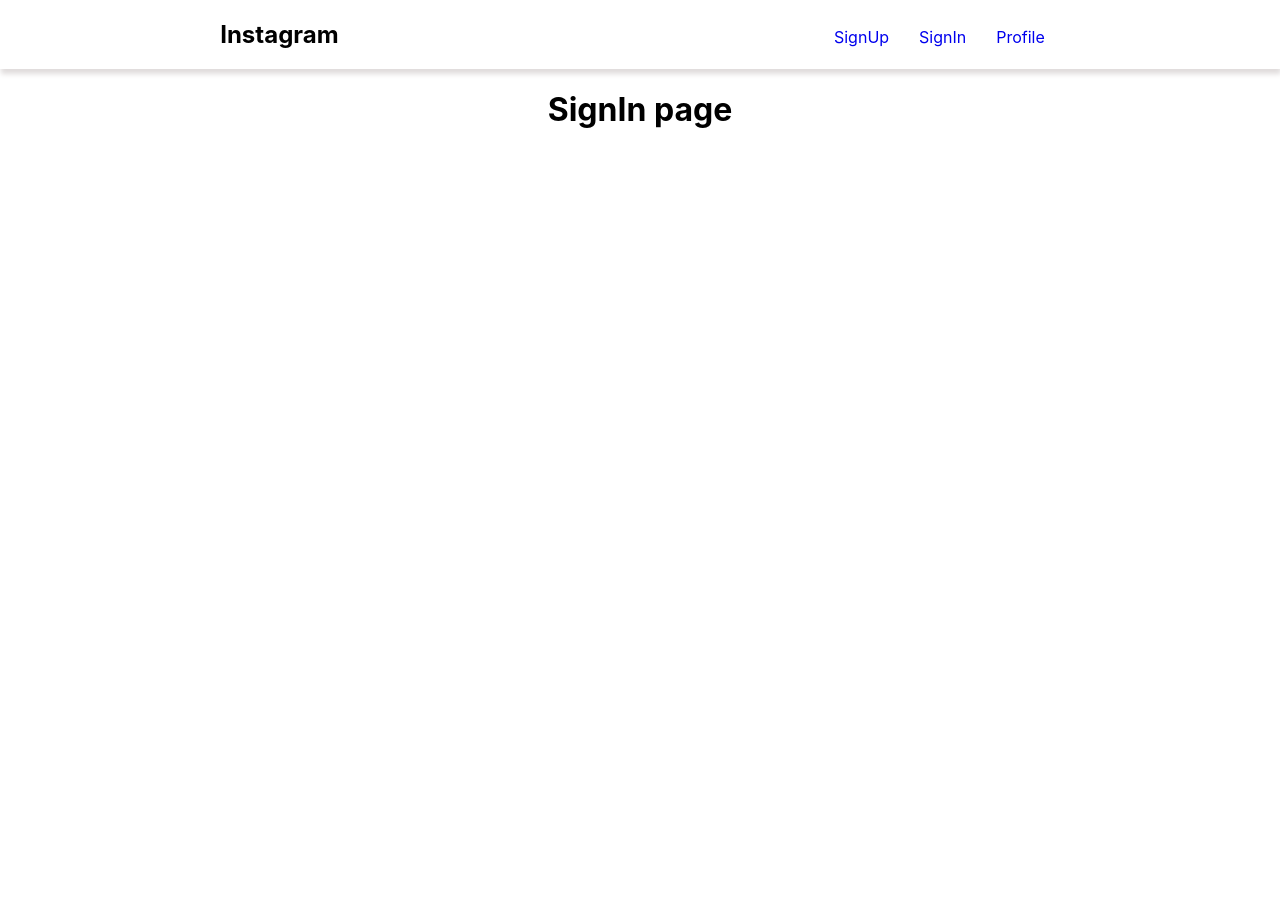
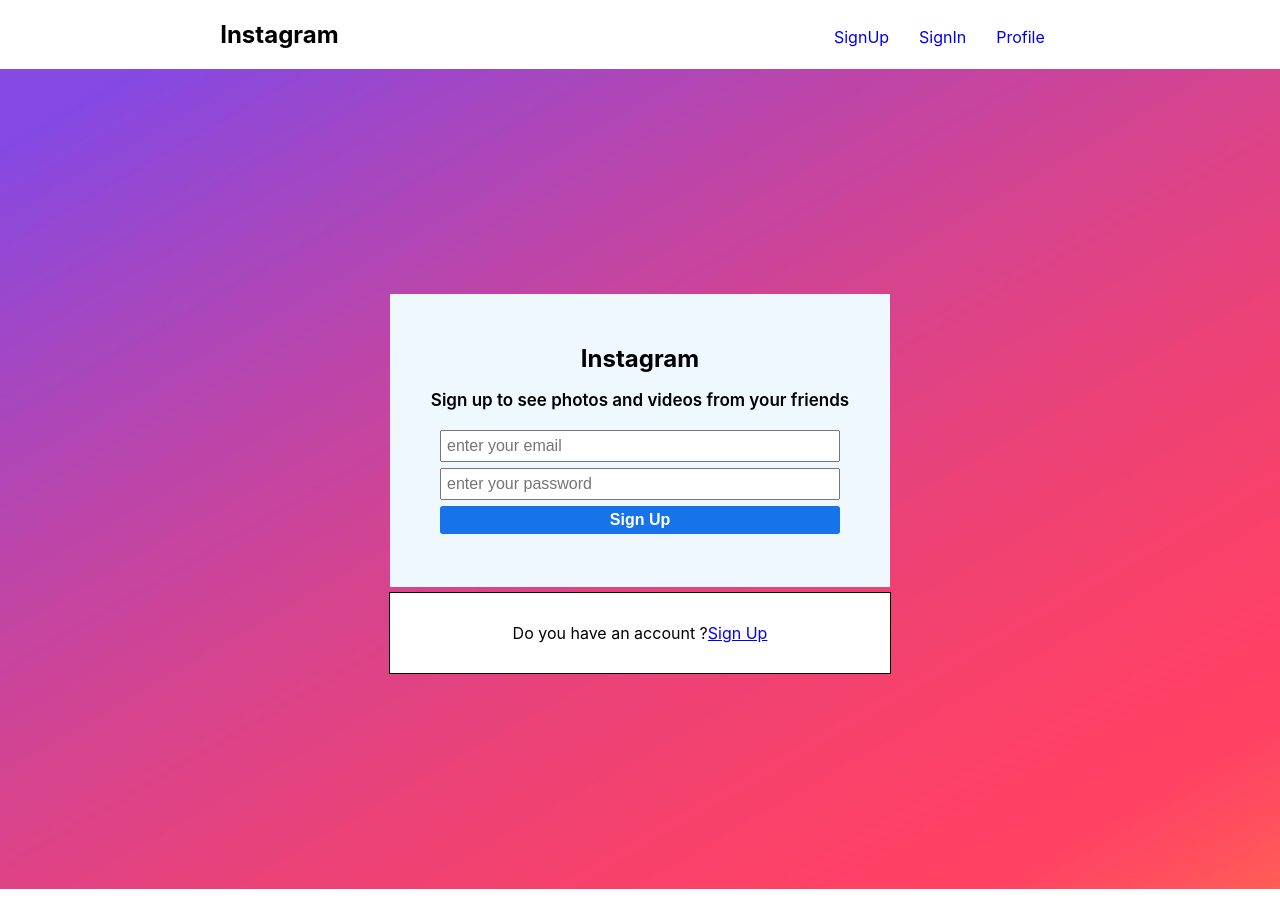
Before and after one commit to rwn3developer/mern-instagram-project, a React (Create React App) app in the folder frontend/: page /signin in a window 1280 px wide. Before the commit the page ends 800 px from the top, so only its background shows below. Built offline with nearby package versions, Linux system fonts and the light colour scheme; the HTML template or start-up script is replaced by a standard one.

Commit message:
authentication-success

```diff
--- a/frontend/src/components/SignIn.js
+++ b/frontend/src/components/SignIn.js
@@ -1,7 +1,77 @@
+import { useState } from "react";
+import { Link,useNavigate } from "react-router-dom";
+import { toast } from 'react-toastify';
+
+
 const SignIn = () => {
+    const navigate = useNavigate();
+    const [email,setEmail] = useState();
+    const [password,setPassword] = useState();
+
+     //toast notyfy functionality
+     const notifyA = (msg) => toast.error(msg);
+     const notifyB = (msg) => toast.success(msg);
+
+     const emailRegex = /^\w+([\.-]?\w+)*@\w+([\.-]?\w+)*(\.\w{2,3})+$/;
+
+    const postData = () => {
+        //checking email
+        if(!emailRegex.test(email)){
+            notifyA("Invalid email");
+            return false;
+        }
+
+        //sending data to server
+        fetch("http://localhost:9000/signin",{
+            method : "POST",
+            headers : {
+                "Content-Type" : "application/json"
+            },
+            body : JSON.stringify({
+                email : email,
+                password : password
+            })
+        }).then(res => res.json())
+        .then(data => {
+            if(data.error){
+                notifyA(data.error);
+            }else{
+                notifyB(data.message);
+                navigate("/");
+            }
+            console.log(data)
+        });
+    }
+
+
     return (
         <center>
-            <h1>SignIn page</h1>
+            <div className="signUp">
+                    <div className="form-container">
+                        <div className='form-content'>
+                            <div className='form'>
+                                <h2 style={{margin : 0}}>Instagram</h2>
+                                <p className="loginPara">
+                                    Sign up to see photos and videos from your friends
+                                </p>
+                                    <div>
+                                        <input type="text" name="email" value={email} onChange={ (e) => setEmail(e.target.value) } placeholder="enter your email"/>
+                                    </div>
+                                    <div>
+                                        <input type="text" name="password" value={password} onChange={ (e) => setPassword(e.target.value) } placeholder="enter your password"/>
+                                    </div>
+                                <input type="submit" onClick={ () => postData() } id="submit-btn" value="Sign Up"/>
+                            </div>
+                            <div className='form2'>
+                                        Do you have an account ?
+                                        <Link to='/signup'>
+                                            <span style={{color : 'blue',cursor : 'pointer'}}>Sign Up</span>
+                                        </Link>
+
+                            </div>
+                        </div>
+                    </div>
+                </div>
         </center>
 
     )
--- a/frontend/src/components/SignUp.js
+++ b/frontend/src/components/SignUp.js
@@ -14,7 +14,19 @@
     const notifyB = (msg) => toast.success(msg);
 
 
+    const emailRegex = /^\w+([\.-]?\w+)*@\w+([\.-]?\w+)*(\.\w{2,3})+$/;
+    const passRegex =  /^(?=.*[a-z])(?=.*[A-Z])(?=.*[0-9])(?=.*[!@#\$%\^&\*])(?=.{8,})/;
+
     const postData = () => {
+
+        //checking email
+        if(!emailRegex.test(email)){
+            notifyA("Invalid email");
+            return false;
+        }else if(!passRegex.test(password)){
+            notifyA("Password must contain at least 8 charecters,including at least one number and one includes both lower and uppercase letters and special characters for example #,@,?,!");
+            return false;
+        }
 
         //sending data to server
         fetch("http://localhost:9000/signup",{
@@ -71,7 +83,7 @@
                                 <p className="loginPara">
                                     By signing up, you agree to out Terms, <br/> privacy policy and cookie policy
                                 </p>
-                                <input type="submit" onClick={ () => postData() } id="submit-btn" value="Sign Up"/>
+                                <input type="submit" onClick={ () => postData() } id="submit-btn" value="Sign In"/>
 
 
                             </div>
```
Also changed, not shown: 1 other file (tests, documents, lock files or other folders).
